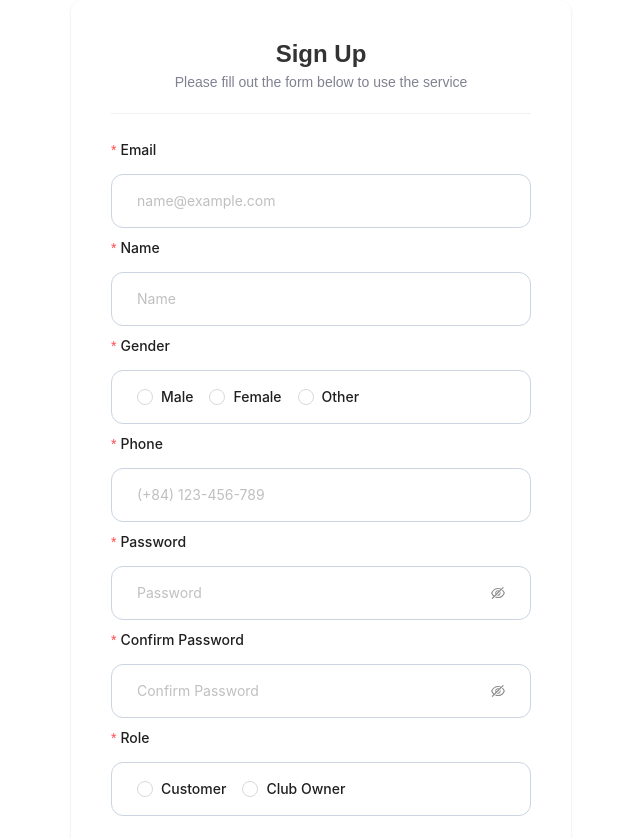
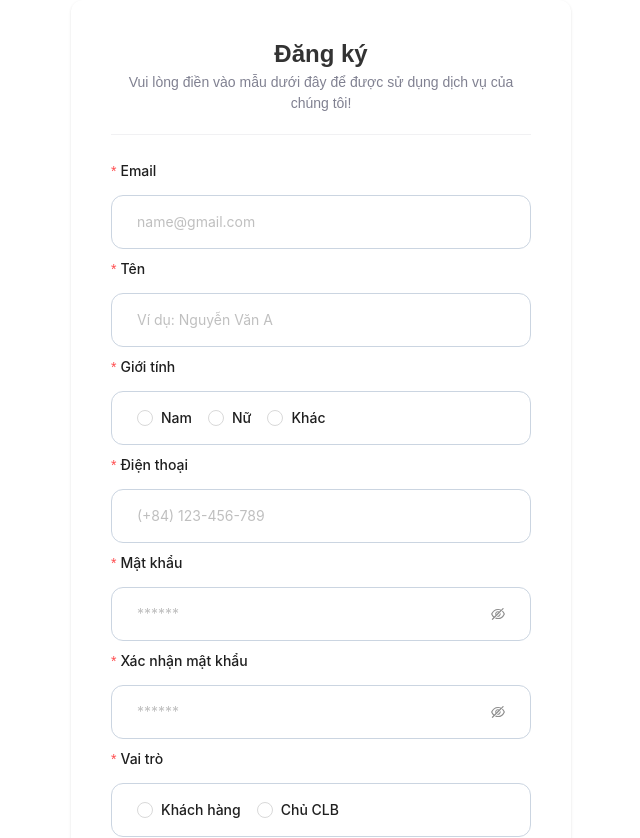
Before and after one commit to dangto439/Summer2024SWP391_NJS1805_Group3979, a React (Vite) app: page /register in a window 1280 px wide. Shown: the top 838 px of the page, without its empty margins (319-959 px from the left). Built offline with nearby package versions, Linux system fonts and the light colour scheme.

Commit message:
Edit Vietnamese for all UI

```diff
--- a/src/components/header/index.jsx
+++ b/src/components/header/index.jsx
@@ -30,10 +30,10 @@ function Header() {
   const onClick = ({ key }) => {
     switch (key) {
       case "1":
-        navigate("/register");
+        navigate("/profile");
         break;
       case "2":
-        navigate("/login");
+        navigate("/register");
         break;
       case "3":
         handleLogOut();
--- a/src/components/profile/index.jsx
+++ b/src/components/profile/index.jsx
@@ -15,9 +15,9 @@ function Profile() {
   const [avatarUrl, setAvatarUrl] = useState("");
   const showConfirm = () => {
     confirm({
-      title: "Are you sure?",
+      title: "Bạn chắc chứ?",
       icon: <ExclamationCircleFilled />,
-      content: "Change your infomation",
+      content: "Thay đổi thông tin của bạn",
       onOk() {
         handleOk();
       },
@@ -74,7 +74,7 @@ function Profile() {
       const account = await api.put("/profile", values);
       fetchProfileData();
     } catch (error) {
-      toast.error("Update thông tin thất bại!");
+      toast.error("Cập nhật thông tin thất bại!");
     }
   };
 
@@ -90,7 +90,7 @@ function Profile() {
 
   return (
     <div className="container">
-      <h1>Edit Profile</h1>
+      <h1>Chỉnh sửa hồ sơ</h1>
 
       <Form
         form={form}
@@ -124,7 +124,7 @@ function Profile() {
 
         <div className="form-group">
           <Form.Item
-            label="Name"
+            label="Tên"
             name="name"
             rules={[
               {
@@ -139,7 +139,7 @@ function Profile() {
 
         <div className="form-group">
           <Form.Item
-            label="Gender"
+            label="Giới Tính"
             name="gender"
             rules={[
               {
@@ -149,16 +149,16 @@ function Profile() {
             ]}
           >
             <Radio.Group id="gender" className="form-input">
-              <Radio value="MALE">Male</Radio>
-              <Radio value="FEMALE">Female</Radio>
-              <Radio value="OTHERS">Other</Radio>
+              <Radio value="MALE">Nam</Radio>
+              <Radio value="FEMALE">Nữ</Radio>
+              <Radio value="OTHERS">Khác</Radio>
             </Radio.Group>
           </Form.Item>
         </div>
 
         <div className="form-group">
           <Form.Item
-            label="Phone"
+            label="Điện Thoại"
             name="phone"
             rules={[
               {
--- a/src/pages/contact/index.jsx
+++ b/src/pages/contact/index.jsx
@@ -28,17 +28,17 @@ function Contact() {
             rules={[
               {
                 type: "email",
-                message: "The input is not valid E-mail!",
+                message: "Email không hợp lệ!",
               },
               {
                 required: true,
-                message: "Please input your E-mail!",
+                message: "Vui lòng nhập Email của bạn!",
               },
             ]}
           >
             <Input
               id="email"
-              placeholder="name@example.com"
+              placeholder="name@gmail.com"
               className="form-input"
             />
           </Form.Item>
@@ -51,7 +51,7 @@ function Contact() {
             rules={[
               {
                 required: true,
-                message: "Please input your Name!",
+                message: "Vui lòng nhập tên của bạn!",
               },
             ]}
           >
@@ -66,11 +66,11 @@ function Contact() {
             rules={[
               {
                 required: true,
-                message: "Please input your Phone number!",
+                message: "Vui lòng nhập số điện thoại của bạn!",
               },
               {
                 pattern: /^\d{10}$/,
-                message: "Please input a valid 10-digit phone number!",
+                message: "Vui lòng nhập số điện thoại hợp lệ gồm 10 chữ số!",
               },
             ]}
           >
@@ -88,7 +88,7 @@ function Contact() {
             rules={[
               {
                 required: true,
-                message: "Please input your Phone number!",
+                message: "Vui lòng nhập ý kiến của bạn!",
               },
             ]}
           >
@@ -99,7 +99,6 @@ function Contact() {
             />
           </Form.Item>
         </div>
-      </Form>
         <Button
           onClick={() => {
             form.resetFields();
@@ -113,6 +112,7 @@ function Contact() {
         <Button type="primary" htmlType="submit" className="form-btn">
           Gửi tin
         </Button>
+      </Form>
 
       <div className="contact-info">
         <h2>Thông Tin Liên Hệ</h2>
--- a/src/pages/forgot-password/index.jsx
+++ b/src/pages/forgot-password/index.jsx
@@ -17,10 +17,10 @@ function ForgetPassword() {
         email: values.email,
       });
       console.log(response.data);
-      toast.success("Password reset Email sent successfully!");
+      toast.success("Đặt lại mật khẩu đã gửi Email thành công!");
     } catch (error) {
       console.error(error.message);
-      toast.error("Error sending password reset Email!");
+      toast.error("Lỗi gửi Email đặt lại mật khẩu!");
     } finally {
       navigate("/login");
       setLoading(false);
@@ -28,8 +28,8 @@ function ForgetPassword() {
   };
   return (
     <div className="forget-password">
-      <h1 className="forget-password__heading">Forgot Password</h1>
-      <p className="forget-password__form-desc">Enter your email address</p>
+      <h1 className="forget-password__heading">Quên mật khẩu</h1>
+      <p className="forget-password__form-desc">Nhập địa chỉ Email của bạn</p>
       <div className="text-wrap">
         <div className="text-line"></div>
         <div className="text-line"></div>
@@ -49,17 +49,17 @@ function ForgetPassword() {
             rules={[
               {
                 type: "email",
-                message: "The input is not valid E-mail!",
+                message: "Email không hơp lệ!",
               },
               {
                 required: true,
-                message: "Please input your E-mail!",
+                message: "Vui lòng nhập Email của bạn!",
               },
             ]}
           >
             <Input
               id="email"
-              placeholder="name@example.com"
+              placeholder="name@gmail.com"
               className="form-input"
             />
           </Form.Item>
@@ -71,14 +71,14 @@ function ForgetPassword() {
           className="form-btn"
           disabled={loading}
         >
-          Reset Password
+          Đặt lại mật khẩu
         </Button>
         <Link to="/login" className="form-link-login">
-          Login
+          Đăng nhập
         </Link>
 
         <Link to="/register" className="form-link-register">
-          Register
+          Đăng kí
         </Link>
       </Form>
     </div>
--- a/src/pages/forgot-password/index.scss
+++ b/src/pages/forgot-password/index.scss
@@ -40,6 +40,8 @@
         color: white;
         font-weight: 600;
         border-radius: 8px;
+        margin-left: 0;
+
       //   user-select: none;
         cursor: pointer;
         position: relative;
@@ -93,7 +95,7 @@
         text-decoration: underline;
         transition: linear 0.25s;
         margin-top: -35px;
-        // padding-left: 300px;
+
         padding-top: 10px;
         &:hover {
           color: #1dc071;
@@ -108,7 +110,7 @@
         text-decoration: underline;
         transition: linear 0.25s;
         margin-top: -35px;
-        margin-left: 330px;
+        margin-left: 300px;
         padding-top: 10px;
         &:hover {
           color: #1dc071;
--- a/src/pages/login/index.jsx
+++ b/src/pages/login/index.jsx
@@ -27,7 +27,7 @@ function Login() {
       .catch((error) => {
         const errorMessage = error.message;
         console.log(errorMessage);
-        toast.error("Login Failed!");
+        toast.error("Đăng nhập thất bại!");
       });
   };
 
@@ -44,12 +44,12 @@ function Login() {
 
       const role = response.data.role;
 
-      toast.success("Login Successfully!");
+      toast.success("Đăng nhập thành công!");
 
       if (role === "CUSTOMER") navigate("/");
       else if (role === "CLUB_OWNER") navigate("/dashboard");
     } catch (error) {
-      toast.error("Incorrect Email or Password!");
+      toast.error("Email hoặc mật khẩu sai!");
       console.log(error);
     }
   };
@@ -57,9 +57,9 @@ function Login() {
   return (
     <>
       <div className="login">
-        <h1 className="login__form-heading">Welcome Datsan79</h1>
+        <h1 className="login__form-heading">Datsan79</h1>
         <p className="login__form-desc">
-          Continue with Google or enter your details
+          Tiếp tục với Google hoặc nhập thông tin của bạn
         </p>
         <button onClick={handleLoginGoogle} className="btn-login-google">
           <svg
@@ -86,11 +86,11 @@ function Login() {
               fill="#1565C0"
             ></path>
           </svg>
-          Login in with Google
+          Đăng nhập với Google
         </button>
         <div className="text-wrap">
           <div className="text-line"></div>
-          <p className="text">or</p>
+          <p className="text">hoặc</p>
           <div className="text-line"></div>
         </div>
 
@@ -105,8 +105,8 @@ function Login() {
               label="Email"
               name="email"
               rules={[
-                { required: true, message: "Please input your email!" },
-                { type: "email", message: "The input is not valid E-mail!" },
+                { required: true, message: "Vui lòng nhập email của bạn!" },
+                { type: "email", message: "Email không hợp lệ!" },
               ]}
             >
               <Input
@@ -120,31 +120,31 @@ function Login() {
 
           <div className="form-group">
             <Form.Item
-              label="Password"
+              label="Mật khẩu"
               name="password"
               rules={[
-                { required: true, message: "Please input your password!" },
+                { required: true, message: "Vui lòng nhập mật khẩu của bạn!" },
               ]}
             >
               <Input.Password
                 id="password"
-                placeholder="Password"
+                placeholder="******"
                 className="form-input"
               />
             </Form.Item>
           </div>
 
           <Link to="/forgot-password" className="form-link">
-            Forgot Password?
+            Quên mật khẩu?
           </Link>
 
           <Button type="primary" htmlType="submit" className="form-btn">
-            Login
+            Đăng nhập
           </Button>
         </Form>
         <div className="form-option">
-          Do not have an account?
-          <Link to="/register">Sign up for free</Link>
+          Bạn chưa có tài khoản?
+          <Link to="/register">Đăng ký</Link>
         </div>
       </div>
     </>
--- a/src/pages/login/index.scss
+++ b/src/pages/login/index.scss
@@ -130,6 +130,7 @@
       width: 100%;
       height: auto;
       margin-top: 10px;
+      margin-left: 0;
     }
     .form-btn:hover::before {
       left: auto;
--- a/src/pages/register/index.jsx
+++ b/src/pages/register/index.jsx
@@ -12,7 +12,7 @@ function Register() {
     try {
       //console.log(values);
       const response = await api.post("/register", values);
-      toast.success("Register Succesfull!");
+      toast.success("Đăng ký thành công!");
       navigate("/login");
     } catch (error) {
       toast.error(error.response.data);
@@ -21,9 +21,9 @@ function Register() {
 
   return (
     <div className="register">
-      <h1 className="register__heading">Sign Up</h1>
+      <h1 className="register__heading">Đăng ký</h1>
       <p className="register__form-desc">
-        Please fill out the form below to use the service
+        Vui lòng điền vào mẫu dưới đây để được sử dụng dịch vụ của chúng tôi!
       </p>
       <div className="text-wrap">
         <div className="text-line"></div>
@@ -44,17 +44,17 @@ function Register() {
             rules={[
               {
                 type: "email",
-                message: "The input is not valid E-mail!",
+                message: "Email không hợp lệ!",
               },
               {
                 required: true,
-                message: "Please input your E-mail!",
+                message: "Vui lòng nhập email của bạn!",
               },
             ]}
           >
             <Input
               id="email"
-              placeholder="name@example.com"
+              placeholder="name@gmail.com"
               className="form-input"
             />
           </Form.Item>
@@ -62,49 +62,53 @@ function Register() {
 
         <div className="form-group">
           <Form.Item
-            label="Name"
+            label="Tên"
             name="name"
             rules={[
               {
                 required: true,
-                message: "Please input your Name!",
+                message: "Vui lòng nhập tên của bạn!",
               },
             ]}
           >
-            <Input id="name" placeholder="Name" className="form-input" />
+            <Input
+              id="name"
+              placeholder="Ví dụ: Nguyễn Văn A"
+              className="form-input"
+            />
           </Form.Item>
         </div>
         <div className="form-group">
           <Form.Item
-            label="Gender"
+            label="Giới tính"
             name="gender"
             rules={[
               {
                 required: true,
-                message: "Please select your Gender!",
+                message: "Vui lòng chọn giới tính của bạn!",
               },
             ]}
           >
             <Radio.Group id="gender" className="form-input">
-              <Radio value="MALE">Male</Radio>
-              <Radio value="FEMALE">Female</Radio>
-              <Radio value="OTHERS">Other</Radio>
+              <Radio value="MALE">Nam</Radio>
+              <Radio value="FEMALE">Nữ</Radio>
+              <Radio value="OTHERS">Khác</Radio>
             </Radio.Group>
           </Form.Item>
         </div>
 
         <div className="form-group">
           <Form.Item
-            label="Phone"
+            label="Điện thoại"
             name="phone"
             rules={[
               {
                 required: true,
-                message: "Please input your Phone number!",
+                message: "Vui lòng nhập số điện thoại của bạn!",
               },
               {
                 pattern: /^\d{10}$/,
-                message: "Please input a valid 10-digit phone number!",
+                message: "Vui lòng nhập số điện thoại hợp lệ gồm 10 chữ số!",
               },
             ]}
           >
@@ -118,22 +122,22 @@ function Register() {
 
         <div className="form-group">
           <Form.Item
-            label="Password"
+            label="Mật khẩu"
             name="password"
             rules={[
               {
                 required: true,
-                message: "Please input your Password!",
+                message: "Vui lòng nhập mật khẩu của bạn!",
               },
               {
                 min: 6,
-                message: "Password must be at least 6 characters long!",
+                message: "Mật khẩu phải có độ dài ít nhất 6 ký tự!",
               },
             ]}
           >
             <Input.Password
               id="password"
-              placeholder="Password"
+              placeholder="******"
               className="form-input"
             />
           </Form.Item>
@@ -141,13 +145,13 @@ function Register() {
 
         <div className="form-group">
           <Form.Item
-            label="Confirm Password"
+            label="Xác nhận mật khẩu"
             name="confirm-password"
             dependencies={["password"]}
             rules={[
               {
                 required: true,
-                message: "Please confirm your Password!",
+                message: "Vui lòng xác nhận mật khẩu của bạn!",
               },
               ({ getFieldValue }) => ({
                 validator(_, value) {
@@ -155,7 +159,7 @@ function Register() {
                     return Promise.resolve();
                   }
                   return Promise.reject(
-                    new Error("The two passwords do not match!")
+                    new Error("Xác nhận mật khẩu không khớp!")
                   );
                 },
               }),
@@ -163,35 +167,35 @@ function Register() {
           >
             <Input.Password
               id="confirm-password"
-              placeholder="Confirm Password"
+              placeholder="******"
               className="form-input"
             />
           </Form.Item>
         </div>
         <div className="form-group">
           <Form.Item
-            label="Role"
+            label="Vai trò"
             name="role"
             rules={[
               {
                 required: true,
-                message: "Please select your Role!",
+                message: "Vui lòng chọn vai trò của bạn!",
               },
             ]}
           >
             <Radio.Group id="role" className="form-input">
-              <Radio value="CUSTOMER">Customer</Radio>
-              <Radio value="CLUB_OWNER">Club Owner</Radio>
+              <Radio value="CUSTOMER">Khách hàng</Radio>
+              <Radio value="CLUB_OWNER">Chủ CLB</Radio>
             </Radio.Group>
           </Form.Item>
         </div>
         <Button type="primary" htmlType="submit" className="form-btn">
-          Register
+          Tạo tài khoản
         </Button>
 
         <div className="register__option">
-          Already have an account?
-          <Link to="/login">Sign in</Link>
+          Bạn đã có tài khoản?
+          <Link to="/login">Đăng nhập</Link>
         </div>
       </Form>
     </div>
--- a/src/pages/register/index.scss
+++ b/src/pages/register/index.scss
@@ -46,6 +46,7 @@
         color: white;
         font-weight: 600;
         border-radius: 8px;
+        margin-left: 0;
         position: relative;
         isolation: isolate;
       }
--- a/src/pages/reset-password/index.jsx
+++ b/src/pages/reset-password/index.jsx
@@ -4,7 +4,7 @@ import "./index.scss";
 function ResetPassword() {
   return (
     <div className="reset-password">
-      <h1 className="reset-password__heading">Reset Password</h1>
+      <h1 className="reset-password__heading">Thay đổi mật khẩu</h1>
       {/* <p className="reset-password__form-desc">Please </p> */}
       <div className="text-wrap">
         <div className="text-line"></div>
@@ -18,22 +18,22 @@ function ResetPassword() {
       >
         <div className="form-group">
           <Form.Item
-            label="Password"
+            label="Mật khẩu mới"
             name="password"
             rules={[
               {
                 required: true,
-                message: "Please input your Password!",
+                message: "Vui lòng nhập mật khẩu mới!",
               },
               {
                 min: 6,
-                message: "Password must be at least 6 characters long!",
+                message: "Mật khẩu phải có độ dài ít nhất 6 ký tự!",
               },
             ]}
           >
             <Input.Password
               id="password"
-              placeholder="Password"
+              placeholder="******"
               className="form-input"
             />
           </Form.Item>
@@ -41,13 +41,13 @@ function ResetPassword() {
 
         <div className="form-group">
           <Form.Item
-            label="Confirm Password"
+            label="Xác nhận mật khẩu mới"
             name="confirm-password"
             dependencies={["password"]}
             rules={[
               {
                 required: true,
-                message: "Please confirm your Password!",
+                message: "Vui lòng xác nhận mật khẩu của bạn!",
               },
               ({ getFieldValue }) => ({
                 validator(_, value) {
@@ -55,7 +55,7 @@ function ResetPassword() {
                     return Promise.resolve();
                   }
                   return Promise.reject(
-                    new Error("The two passwords do not match!")
+                    new Error("Xác nhận mật khẩu không khớp!")
                   );
                 },
               }),
@@ -63,13 +63,13 @@ function ResetPassword() {
           >
             <Input.Password
               id="confirm-password"
-              placeholder="Confirm Password"
+              placeholder="******"
               className="form-input"
             />
           </Form.Item>
         </div>
         <Button type="primary" htmlType="submit" className="form-btn">
-          Change Password
+          Đổi mật khẩu
         </Button>
       </Form>
     </div>
--- a/src/pages/reset-password/index.scss
+++ b/src/pages/reset-password/index.scss
@@ -40,6 +40,7 @@
         color: white;
         font-weight: 600;
         border-radius: 8px;
+        margin-left: 0;
         cursor: pointer;
         position: relative;
         isolation: isolate;
```
Also changed, not shown: src/App.jsx (+8 -0 lines). Lines whose indentation alone changed are shown as unchanged.
